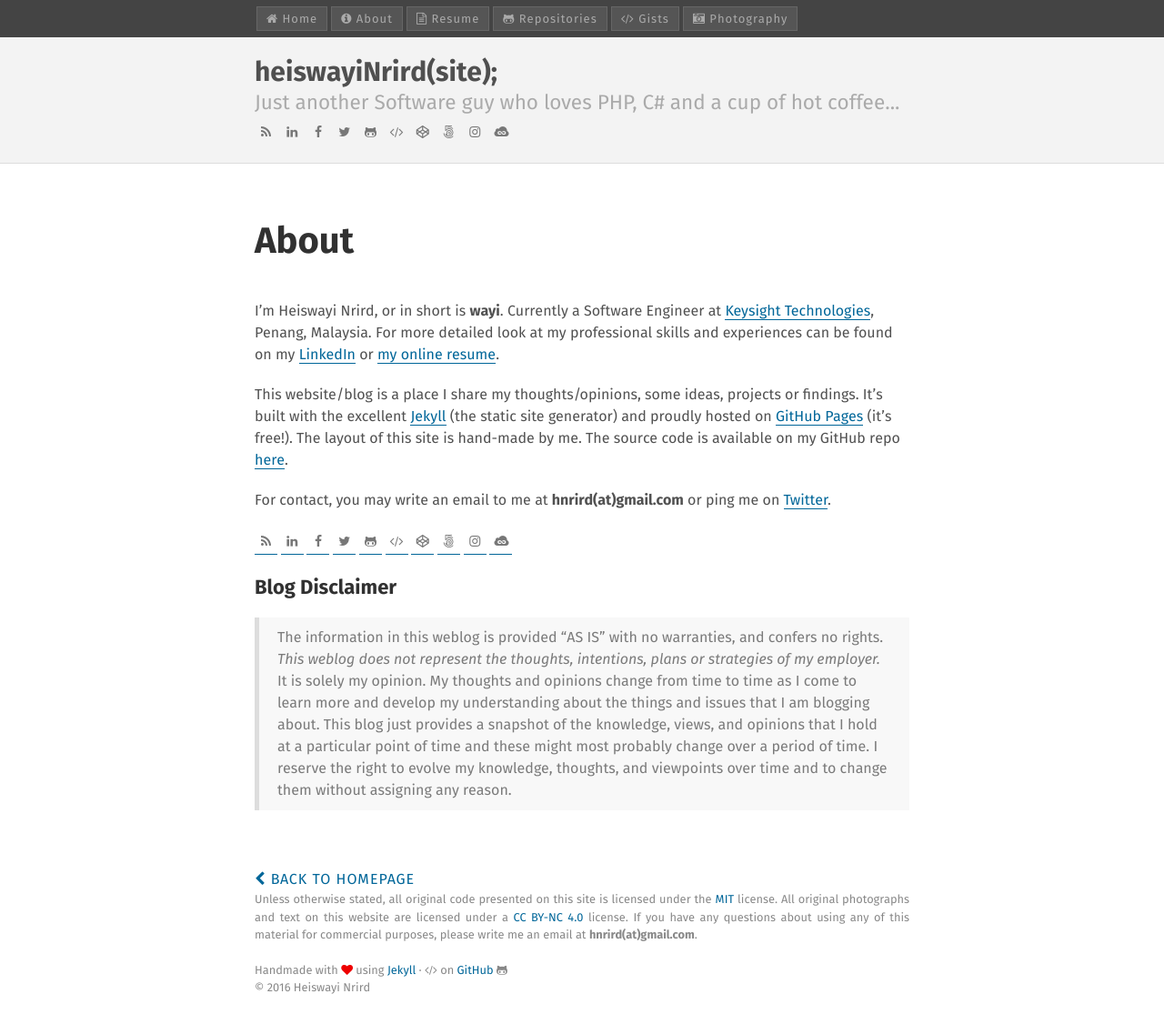
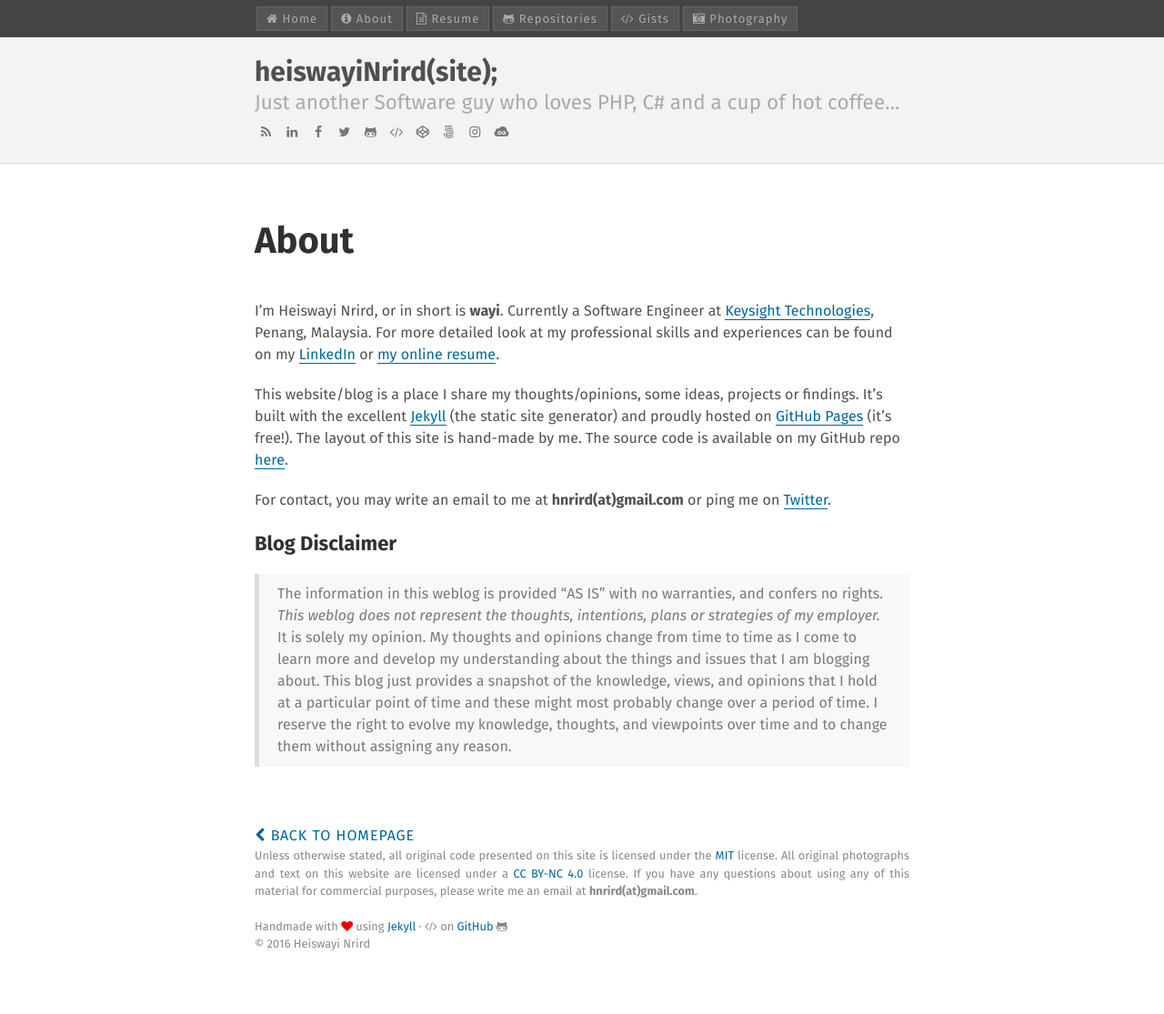
Before and after one commit to GangYang2012/heiswayi.github.io, a Jekyll site: the page built from about.md, in a window 1280 px wide. Shown: the whole page at 91% size. Built offline with Jekyll 4.4.1, drawn with Linux system fonts in a browser that asks for light colours; after the commit the page ends 1067 px from its top, so only the background shows below that.

Commit message:
Update about.md

```diff
--- a/about.md
+++ b/about.md
@@ -11,10 +11,6 @@ This website/blog is a place I share my thoughts/opinions, some ideas, projects
 
 For contact, you may write an email to me at **hnrird(at)gmail.com** or ping me on [Twitter](https://twitter.com/HeiswayiNrird).
 
-{% if site.display_social_icons %}
-  {% include social_links.html %}
-{% endif %}
-
 #### Blog Disclaimer
 
 > The information in this weblog is provided "AS IS" with no warranties, and confers no rights. *This weblog does not represent the thoughts, intentions, plans or strategies of my employer.* It is solely my opinion. My thoughts and opinions change from time to time as I come to learn more and develop my understanding about the things and issues that I am blogging about. This blog just provides a snapshot of the knowledge, views, and opinions that I hold at a particular point of time and these might most probably change over a period of time. I reserve the right to evolve my knowledge, thoughts, and viewpoints over time and to change them without assigning any reason.
```
